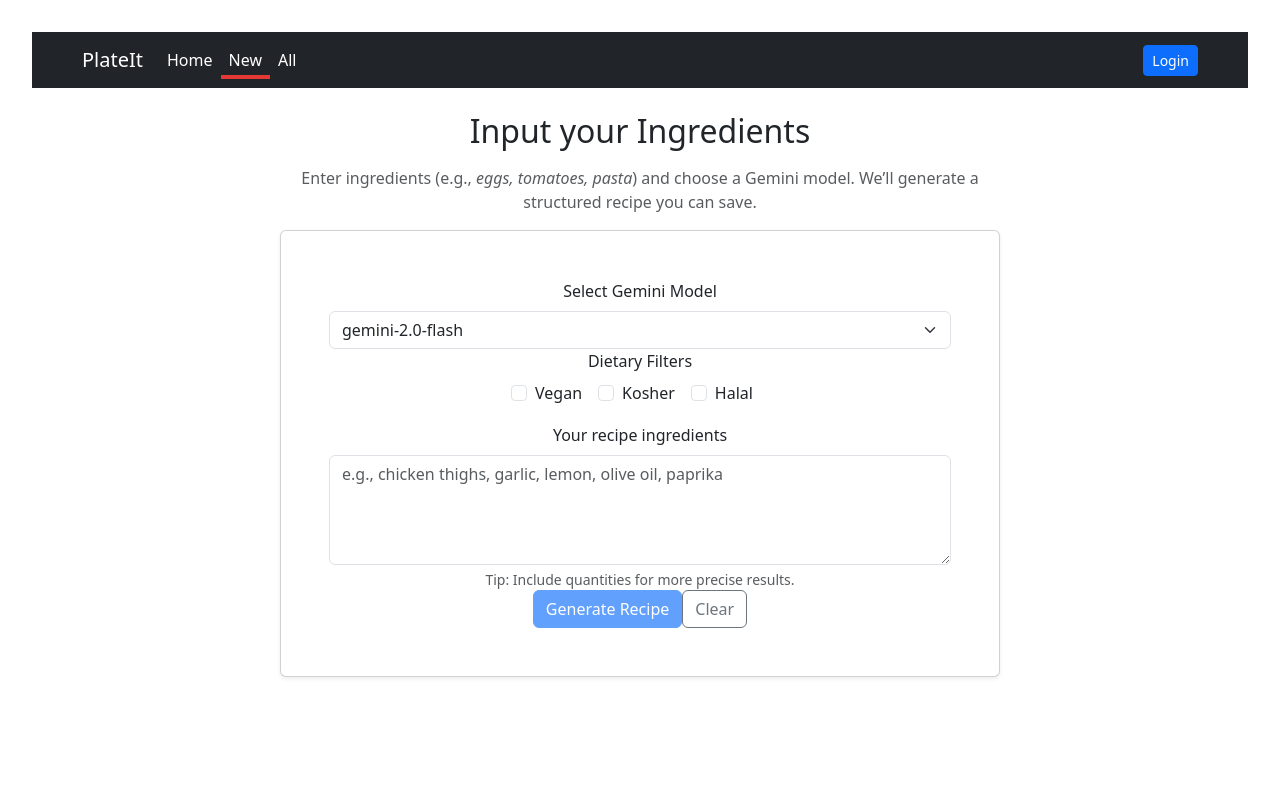
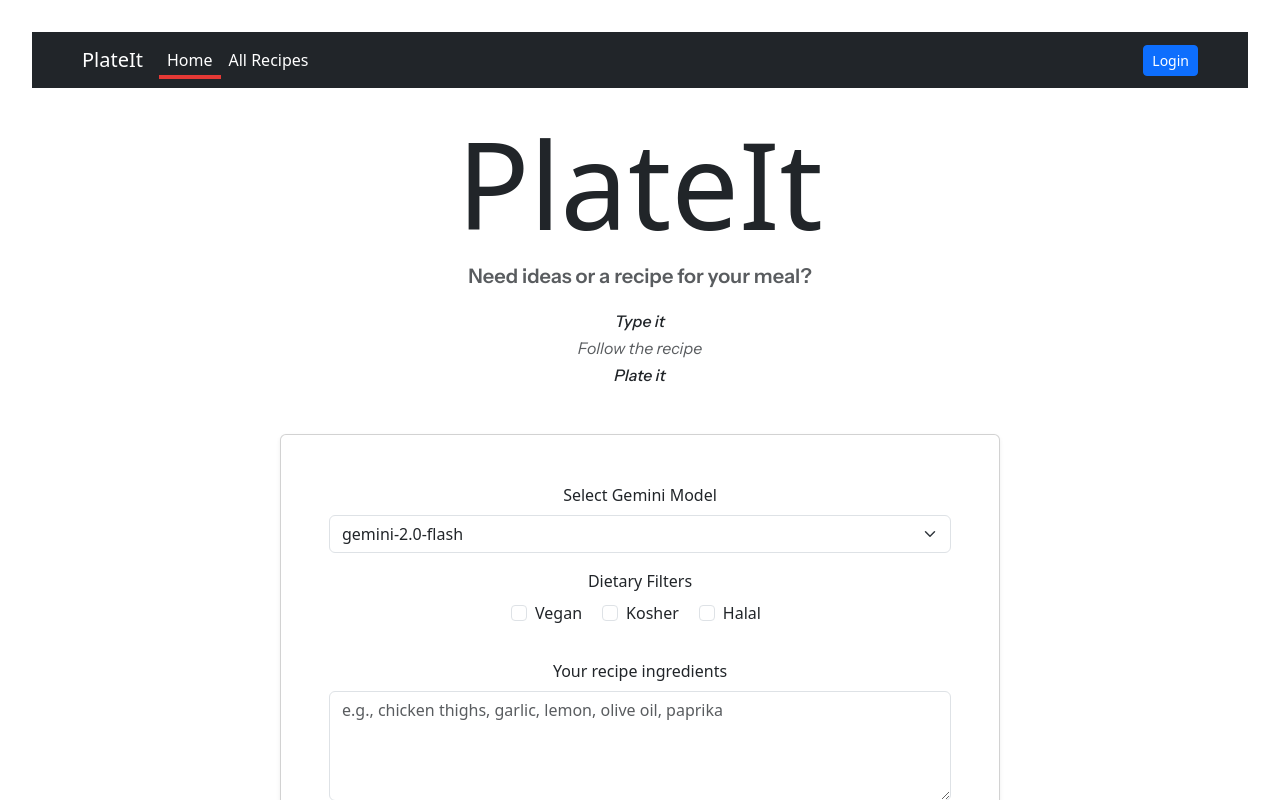
Before and after one commit to group33capstone/plateit, a React (Vite) app in the folder client/: page /form in a window 1280 px wide. Shown: the top 800 px of the page. Built offline with nearby package versions, Linux system fonts and the light colour scheme; no server answers; a web font is replaced by a local one.

Commit message:
updated navigation

```diff
--- a/client/src/App.jsx
+++ b/client/src/App.jsx
@@ -1,6 +1,6 @@
 import { Routes, Route, Link, NavLink, useNavigate } from "react-router-dom";
 import "./App.css";
-import "./styles/Navbar.css";
+import "./styles/createformpage.css";
 import HomePage from "./pages/homepage";
 import FormPage from "./pages/createformpage";
 import ViewAllPage from "./pages/viewallpage";
@@ -34,7 +34,7 @@ function App() {
       {/* Bootstrap Navbar */}
       <nav className="navbar navbar-expand-md navbar-dark bg-dark">
         <div className="container">
-          <Link className="navbar-brand" to="/">
+          <Link className="navbar-brand" to="/form">
             PlateIt
           </Link>
 
@@ -52,19 +52,19 @@ function App() {
 
           <div className="collapse navbar-collapse" id="mainNav">
             <ul className="navbar-nav me-auto mb-2 mb-md-0">
+              {/* <li className="nav-item">
+                <NavLink className="nav-link" to="/" end>
+                  New
+                </NavLink>
+              </li> */}
               <li className="nav-item">
-                <NavLink className="nav-link" to="/" end>
+                <NavLink className="nav-link" to="/form">
                   Home
                 </NavLink>
               </li>
               <li className="nav-item">
-                <NavLink className="nav-link" to="/form">
-                  New
-                </NavLink>
-              </li>
-              <li className="nav-item">
                 <NavLink className="nav-link" to="/list">
-                  All
+                  All Recipes
                 </NavLink>
               </li>
             </ul>
--- a/client/src/pages/createformpage.jsx
+++ b/client/src/pages/createformpage.jsx
@@ -58,14 +58,21 @@ export default function FormPage() {
 
   return (
     <div className="container my-4">
+      <div className="text-center mb-5">
+        <h1 id="title" className="display-4">
+          PlateIt
+        </h1>
+        <h3 id="tagline" className="mt-2 fs-5 text-muted">
+          Need ideas or a recipe for your meal?
+        </h3>
+        <div id="quote" className="mt-4 fs-4">
+          <h4 className="fw-medium text-body">Type it</h4>
+          <h4 className="text-muted">Follow the recipe</h4>
+          <h4 className="fw-medium text-body">Plate it</h4>
+        </div>
+      </div>
       <div className="row justify-content-center">
         <div className="col-lg-8">
-          <h2 className="mb-3">Input your Ingredients</h2>
-          <p className="text-muted">
-            Enter ingredients (e.g., <em>eggs, tomatoes, pasta</em>) and choose
-            a Gemini model. We’ll generate a structured recipe you can save.
-          </p>
-
           {/* Error alert */}
           {error && (
             <div className="alert alert-danger" role="alert">
@@ -158,7 +165,9 @@ export default function FormPage() {
                           role="status"
                           aria-hidden="true"
                         />
-                        Thinking…
+                        Sending your ingredients to Gemini LLM with a prompt to
+                        return a structured recipe as well as markdown for the
+                        frontend...
                       </>
                     ) : (
                       "Generate Recipe"
@@ -190,19 +199,7 @@ export default function FormPage() {
             <div className="card shadow-sm">
               <div className="card-body">
                 <div className="structured-header">
-                  <strong>Structured response</strong>
-                  {saveStatus && (
-                    <span
-                      className={
-                        "badge " +
-                        (String(saveStatus).startsWith("ok")
-                          ? "text-bg-success"
-                          : "text-bg-warning")
-                      }
-                    >
-                      {saveStatus}
-                    </span>
-                  )}
+                  <strong>Generated Recipe</strong>
                 </div>
 
                 <div className="mt-3">
@@ -220,7 +217,7 @@ export default function FormPage() {
                   )}
                 </div>
 
-                <div className="mt-3 structured-actions">
+                <div className="mt-3 structured-actions d-flex align-items-center">
                   <button
                     className="btn btn-success"
                     disabled={!savePayload}
@@ -279,8 +276,21 @@ export default function FormPage() {
                       }
                     }}
                   >
-                    Save as recipe
+                    Save structured response to database
                   </button>
+
+                  {saveStatus && (
+                    <span
+                      className={
+                        "badge ms-3 " +
+                        (String(saveStatus).startsWith("ok")
+                          ? "text-bg-success"
+                          : "text-bg-warning")
+                      }
+                    >
+                      {saveStatus}
+                    </span>
+                  )}
 
                   <button
                     className="btn btn-outline-secondary"
--- a/client/src/pages/homepage.jsx
+++ b/client/src/pages/homepage.jsx
@@ -1,11 +1,9 @@
 import React, { useState } from "react";
 import { generateText, buildSavePayload } from "../utilities/geminiAPI";
-import Markdown from "react-markdown";
+import ReactMarkdown from "react-markdown";
 
 export default function App() {
-  // We only need the markdown value here; the setter was unused and triggered
-  // lint/runtime complaints in some environments. Destructure only the value.
-  const [markdown] = useState("");
+  // markdown state was unused here; remove to avoid lint/runtime warnings
   const [query, setQuery] = useState(""); // Used as 'question' for the API
   const [filters, setFilters] = useState({
     vegan: false,
@@ -249,7 +247,9 @@ export default function App() {
                             role="status"
                             aria-hidden="true"
                           ></span>
-                          Generating...
+                          Sending your ingredients to Gemini LLM with a prompt
+                          to return a structured recipe as well as markdown for
+                          the frontend...
                         </>
                       ) : (
                         "Generate Recipe"
@@ -285,11 +285,23 @@ export default function App() {
                             : "text-bg-warning"
                         }`}
                       >
-                        <Markdown>{markdown}</Markdown>
+                        {/* <Markdown>{markdown}</Markdown> */}
                       </span>
                     )}
                   </div>
-
+                  <div className="mt-3">
+                    {structuredResult?.raw_markdown ? (
+                      <div className="structured-markdown">
+                        <ReactMarkdown>
+                          {structuredResult.raw_markdown}
+                        </ReactMarkdown>
+                      </div>
+                    ) : (
+                      <pre className="structured-markdown">
+                        {JSON.stringify(structuredResult, null, 2)}
+                      </pre>
+                    )}
+                  </div>
                   <div className="mt-3">
                     <pre className="bg-light p-3 rounded small">
                       {JSON.stringify(structuredResult, null, 2)}
@@ -302,10 +314,10 @@ export default function App() {
                       disabled={!savePayload || textBusy}
                       onClick={handleSaveRecipe}
                     >
-                      Save Recipe
+                      Save structured response to database
                     </button>
 
-                    <button
+                    {/* <button
                       className="btn btn-outline-secondary btn-sm"
                       onClick={() =>
                         copyToClipboard(
@@ -314,7 +326,7 @@ export default function App() {
                       }
                     >
                       Copy JSON
-                    </button>
+                    </button> */}
                   </div>
                 </div>
               </div>
--- a/client/src/styles/createformpage.css
+++ b/client/src/styles/createformpage.css
@@ -1,15 +1,13 @@
-/* Styles for createformpage.jsx - centralize page-specific styles here */
-
 .form-grid {
   display: grid;
-  gap: 1rem; /* roughly matches Bootstrap gap-3 */
+  gap: 1rem;
 }
 
 .dietary-filters {
   display: flex;
   flex-wrap: wrap;
   justify-content: center;
-  gap: 0.75rem; /* similar to gap-3 */
+  gap: 0.75rem;
   margin-top: 0.5rem;
 }
 
@@ -27,7 +25,7 @@
 }
 
 .structured-markdown {
-  background-color: #f8f9fa; /* bootstrap bg-light */
+  background-color: #f8f9fa;
   padding: 0.75rem;
   border-radius: 0.25rem;
   font-size: 0.9rem;
@@ -41,7 +39,6 @@
   gap: 0.5rem;
 }
 
-/* Small tweaks for checkboxes and labels to match the previous inline utilities */
 .dietary-filters .form-check {
   margin-right: 0.5rem;
 }
```
